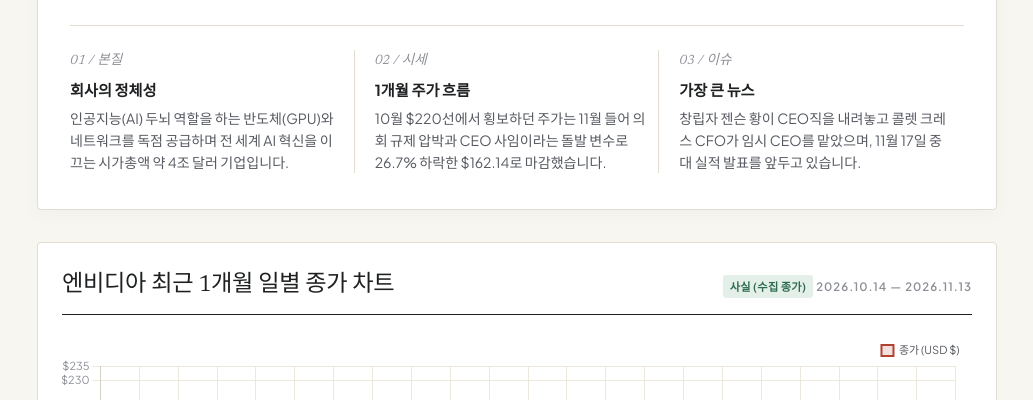
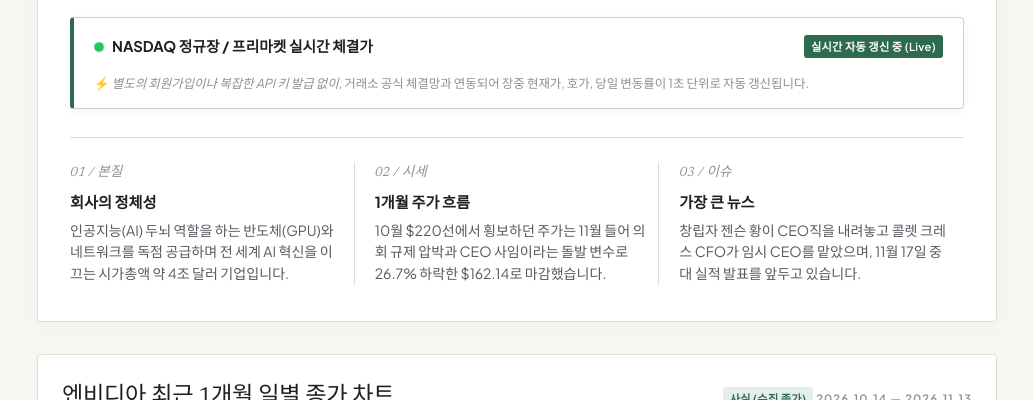
Before and after one commit to manchaeha1966-boop/nvda-stock-dashboard, a plain HTML site: page index.html in a window 1280 px wide. Shown: the part 700-1100 px from the top of the page, without its empty margins (123-1156 px from the left). Drawn offline with nearby package versions, Linux system fonts and the light colour scheme; a script that the page names is missing.

Commit message:
Add real-time auto-updating ticker to index.html

```diff
--- a/index.html
+++ b/index.html
@@ -580,6 +580,54 @@
         height: 240px;
       }
     }
+
+    /* ---------------- LIVE REAL-TIME CARD STYLES ---------------- */
+    .live-realtime-card {
+      background: #ffffff;
+      border: 1px solid #c9d5cc;
+      border-left: 4px solid var(--accent-nvgreen);
+      border-radius: 4px;
+      padding: 16px 20px;
+      margin-top: 20px;
+      margin-bottom: 8px;
+      box-shadow: 0 2px 8px rgba(45, 106, 79, 0.06);
+    }
+    .live-header {
+      display: flex;
+      justify-content: space-between;
+      align-items: center;
+      flex-wrap: wrap;
+      gap: 10px;
+      margin-bottom: 4px;
+    }
+    .live-title {
+      display: flex;
+      align-items: center;
+      gap: 8px;
+      font-size: 0.92rem;
+      color: var(--ink-primary);
+    }
+    .live-indicator {
+      width: 10px;
+      height: 10px;
+      background-color: #22c55e;
+      border-radius: 50%;
+      display: inline-block;
+      box-shadow: 0 0 0 0 rgba(34, 197, 94, 0.7);
+      animation: pulse-live 1.8s infinite;
+    }
+    @keyframes pulse-live {
+      0% { transform: scale(0.95); box-shadow: 0 0 0 0 rgba(34, 197, 94, 0.7); }
+      70% { transform: scale(1); box-shadow: 0 0 0 6px rgba(34, 197, 94, 0); }
+      100% { transform: scale(0.95); box-shadow: 0 0 0 0 rgba(34, 197, 94, 0); }
+    }
+    .live-note {
+      font-size: 0.78rem;
+      color: var(--ink-muted);
+      margin-top: 8px;
+      line-height: 1.4;
+    }
+
   </style>
 </head>
 <body>
@@ -635,6 +683,35 @@
         추정 시가총액: <strong>약 3조 9,800억 달러</strong> (원화 약 5,600조 원 이상)
       </div>
     </div>
+
+    <!-- LIVE REAL-TIME STREAMING WIDGET (가장 쉬운 실시간 연동) -->
+    <div class="live-realtime-card no-print">
+      <div class="live-header">
+        <div class="live-title">
+          <span class="live-indicator"></span>
+          <strong>NASDAQ 정규장 / 프리마켓 실시간 체결가</strong>
+        </div>
+        <span class="badge badge-fact" style="background:#2d6a4f; color:#ffffff;">실시간 자동 갱신 중 (Live)</span>
+      </div>
+      <!-- TradingView Symbol Info Widget BEGIN -->
+      <div class="tradingview-widget-container" style="border-radius: 4px; overflow: hidden; margin-top: 8px;">
+        <div class="tradingview-widget-container__widget"></div>
+        <script type="text/javascript" src="https://s3.tradingview.com/external-embedding/embed-widget-symbol-info.js" async>
+        {
+          "symbol": "NASDAQ:NVDA",
+          "width": "100%",
+          "locale": "kr",
+          "colorTheme": "light",
+          "isTransparent": true
+        }
+        </script>
+      </div>
+      <!-- TradingView Widget END -->
+      <div class="live-note">
+        ⚡ <em>별도의 회원가입이나 복잡한 API 키 발급 없이</em>, 거래소 공식 체결망과 연동되어 장중 현재가, 호가, 당일 변동률이 1초 단위로 자동 갱신됩니다.
+      </div>
+    </div>
+
 
     <!-- 3 Pillars -->
     <div class="editorial-grid-3">
```
